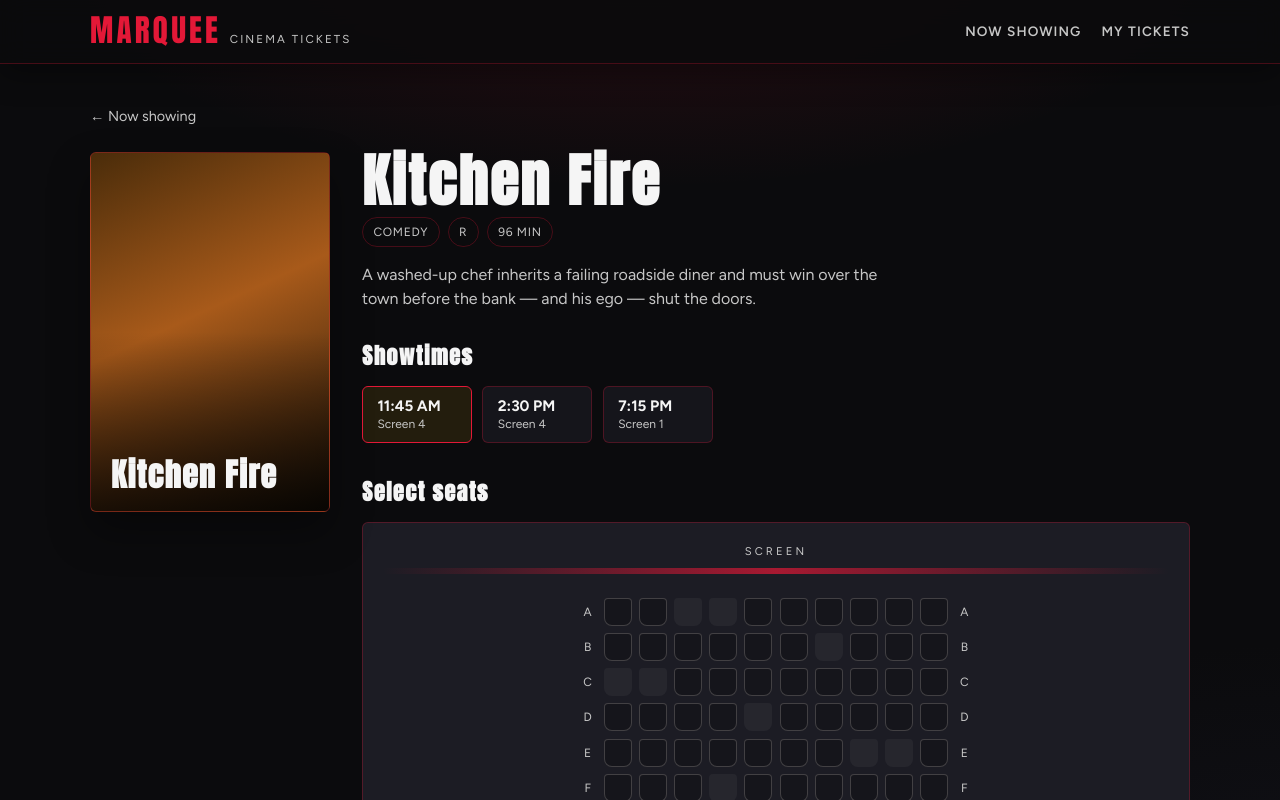
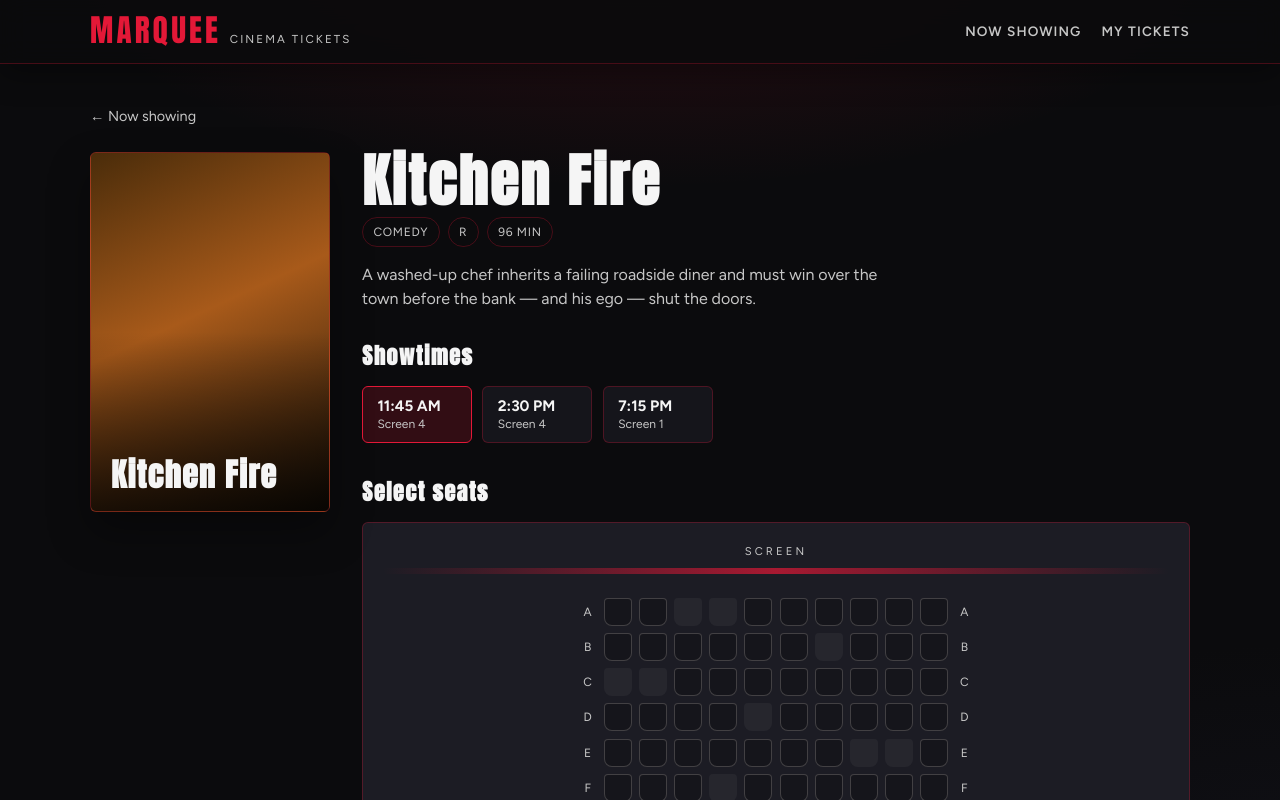
Before and after one commit to pranathir06/marquee-tickets, a React (Vite) app: page /movie/kitchen-fire in a window 1280 px wide. Shown: the top 800 px of the page. Built offline with nearby package versions, Linux system fonts and the light colour scheme.

Commit message:
chore: update src/index.css

```diff
--- a/src/index.css
+++ b/src/index.css
@@ -394,17 +394,19 @@ img {
   transition:
     border-color 0.2s ease,
     background 0.2s ease,
-    transform 0.2s ease;
+    transform 0.2s ease,
+    box-shadow 0.2s ease;
 }
 
 .showtime-btn:hover {
   border-color: var(--brass);
   transform: translateY(-1px);
+  box-shadow: 0 12px 24px rgba(0, 0, 0, 0.2);
 }
 
 .showtime-btn.selected {
   border-color: var(--brass);
-  background: rgba(212, 160, 23, 0.12);
+  background: rgba(227, 24, 55, 0.18);
 }
 
 .showtime-btn strong {
```
